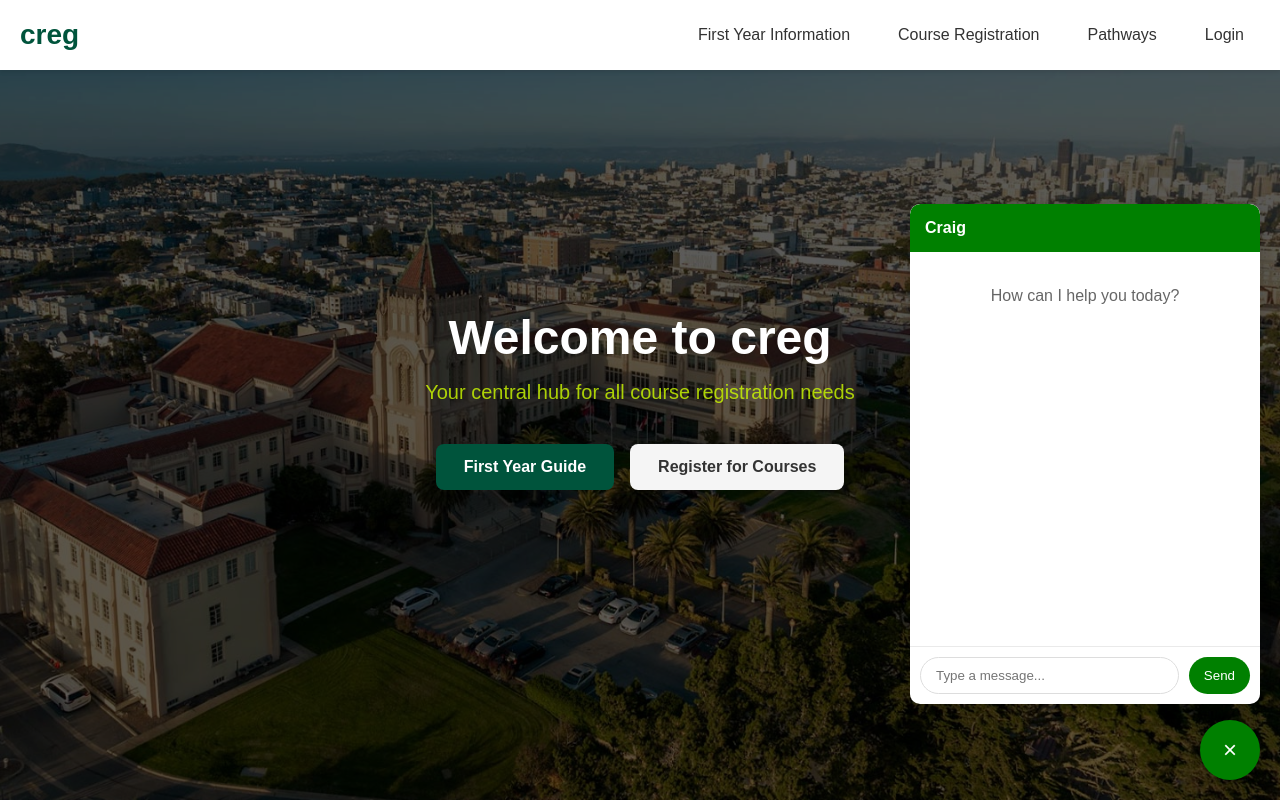
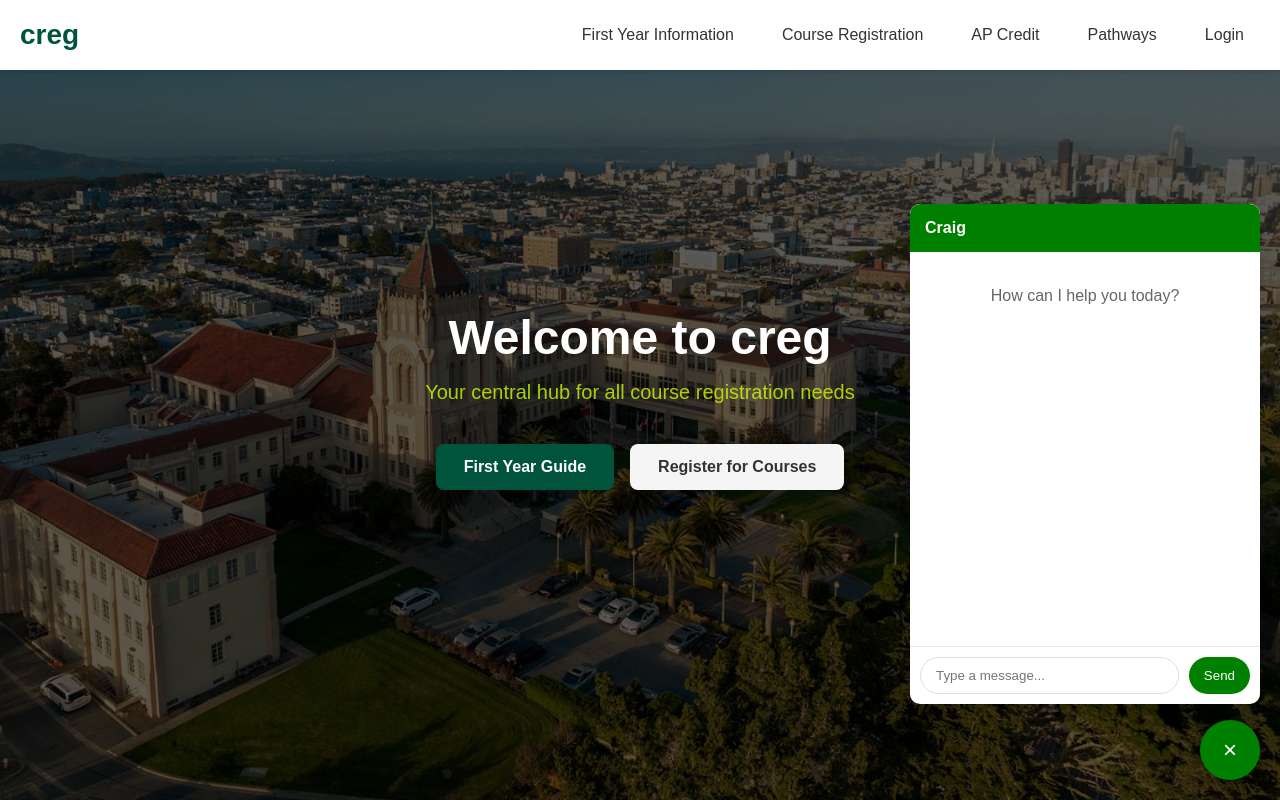
Before and after one commit to tomayyeung/c-reg, a Next.js app in the folder web/: page / in a window 1280 px wide. Built offline with nearby package versions, Linux system fonts and the light colour scheme.

Commit message:
Add header ap-credits link, fix registration links

```diff
--- a/web/components/Header.tsx
+++ b/web/components/Header.tsx
@@ -1,7 +1,7 @@
 "use client";
 
 import Link from "next/link";
-import { useRouter } from "next/navigation"; // Import useRouter
+import { useRouter } from "next/navigation";
 import { useEffect, useState } from "react";
 import styles from "../app/page.module.css";
 
@@ -31,8 +31,11 @@ export default function Header() {
         <Link href="/first-years" className={styles.navButton}>
           First Year Information
         </Link>
-        <Link href="/register" className={styles.navButton}>
+        <Link href="/register-landing-page" className={styles.navButton}>
           Course Registration
+        </Link>
+        <Link href="/ap-credit" className={styles.navButton}>
+          AP Credit
         </Link>
         <Link href="/pathways" className={styles.navButton}>
           Pathways
```
